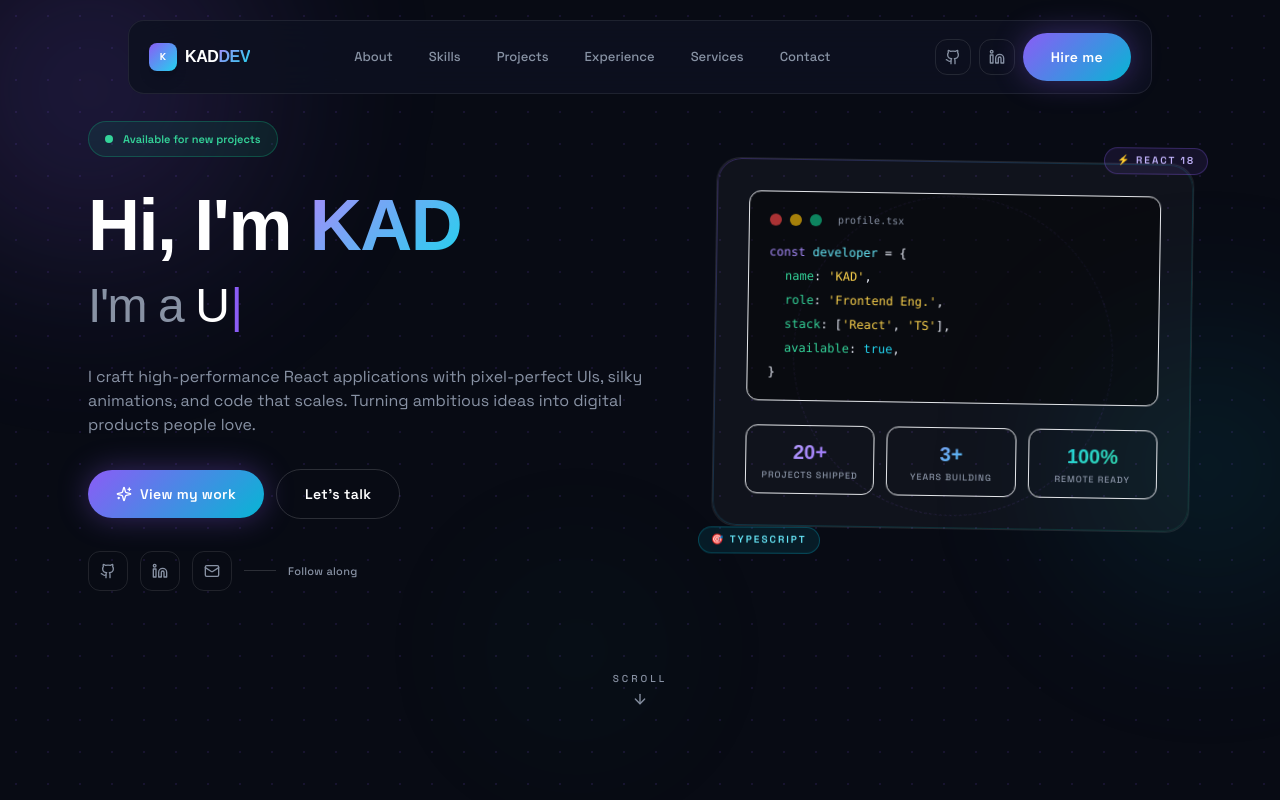
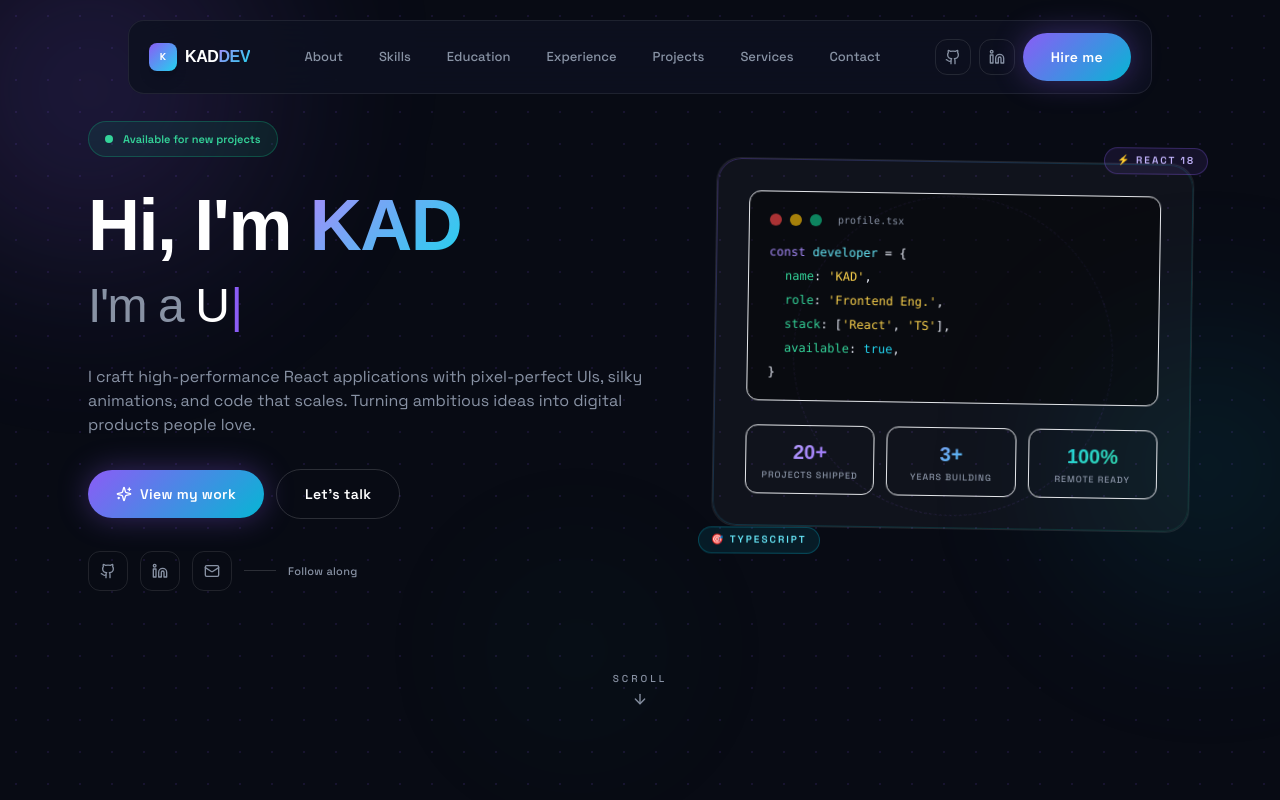
Before and after one commit to devkad09/my_portf, a React (Vite) app: page / in a window 1280 px wide. Shown: the top 800 px of the page. Built offline with nearby package versions, Linux system fonts and the light colour scheme; the HTML template or start-up script is replaced by a standard one.

Commit message:
feat: add education section to navigation bar

```diff
--- a/src/components/Navbar.tsx
+++ b/src/components/Navbar.tsx
@@ -4,8 +4,9 @@ import { Menu, X, Github, Linkedin } from "lucide-react";
 const navLinks = [
   { name: "About", href: "#about" },
   { name: "Skills", href: "#skills" },
+  { name: "Education", href: "#education" },
+  { name: "Experience", href: "#experience" },
   { name: "Projects", href: "#projects" },
-  { name: "Experience", href: "#experience" },
   { name: "Services", href: "#services" },
   { name: "Contact", href: "#contact" },
 ];
@@ -22,7 +23,7 @@ const Navbar = () => {
   }, []);
 
   useEffect(() => {
-    const sections = ["hero", "about", "skills", "projects", "experience", "services", "contact"];
+    const sections = ["hero", "about", "skills", "education", "experience", "projects", "services", "contact"];
     const obs = new IntersectionObserver(
       (entries) => {
         entries.forEach((e) => { if (e.isIntersecting) setActiveSection(e.target.id); });
```
